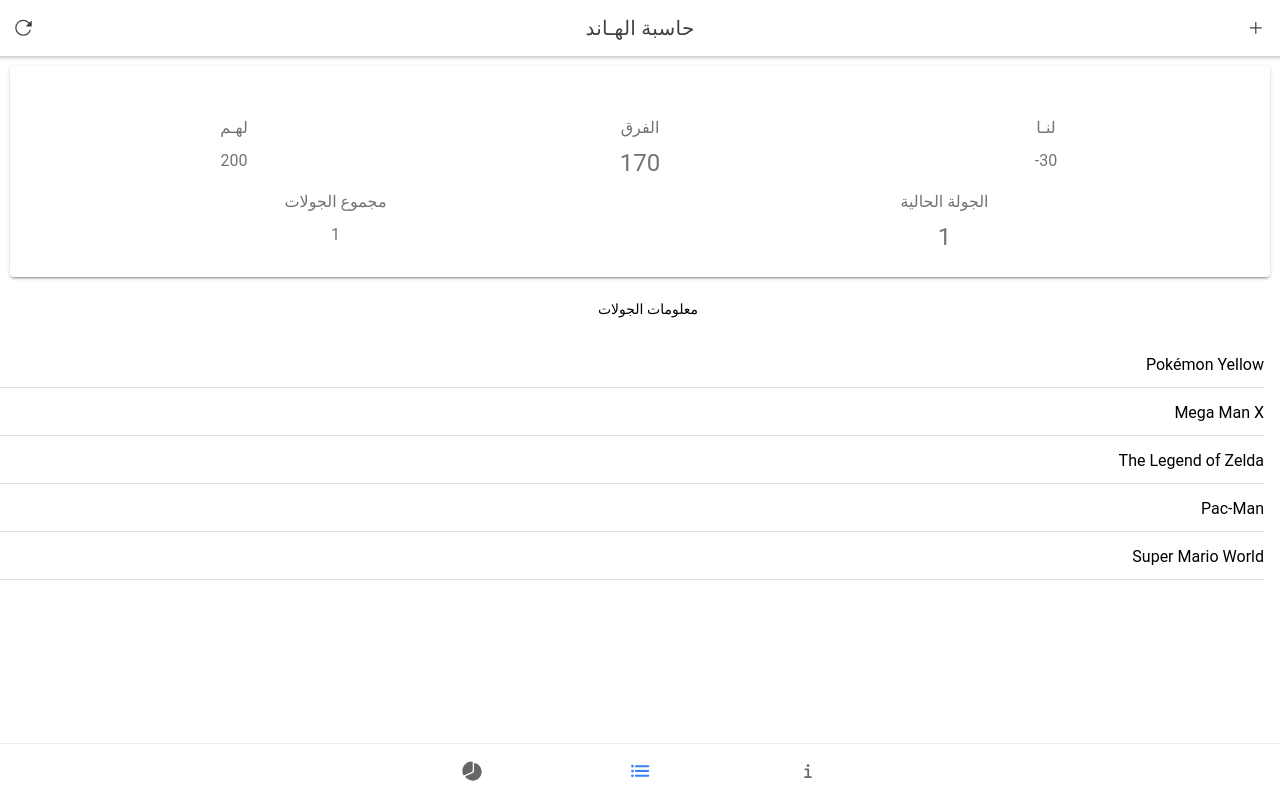
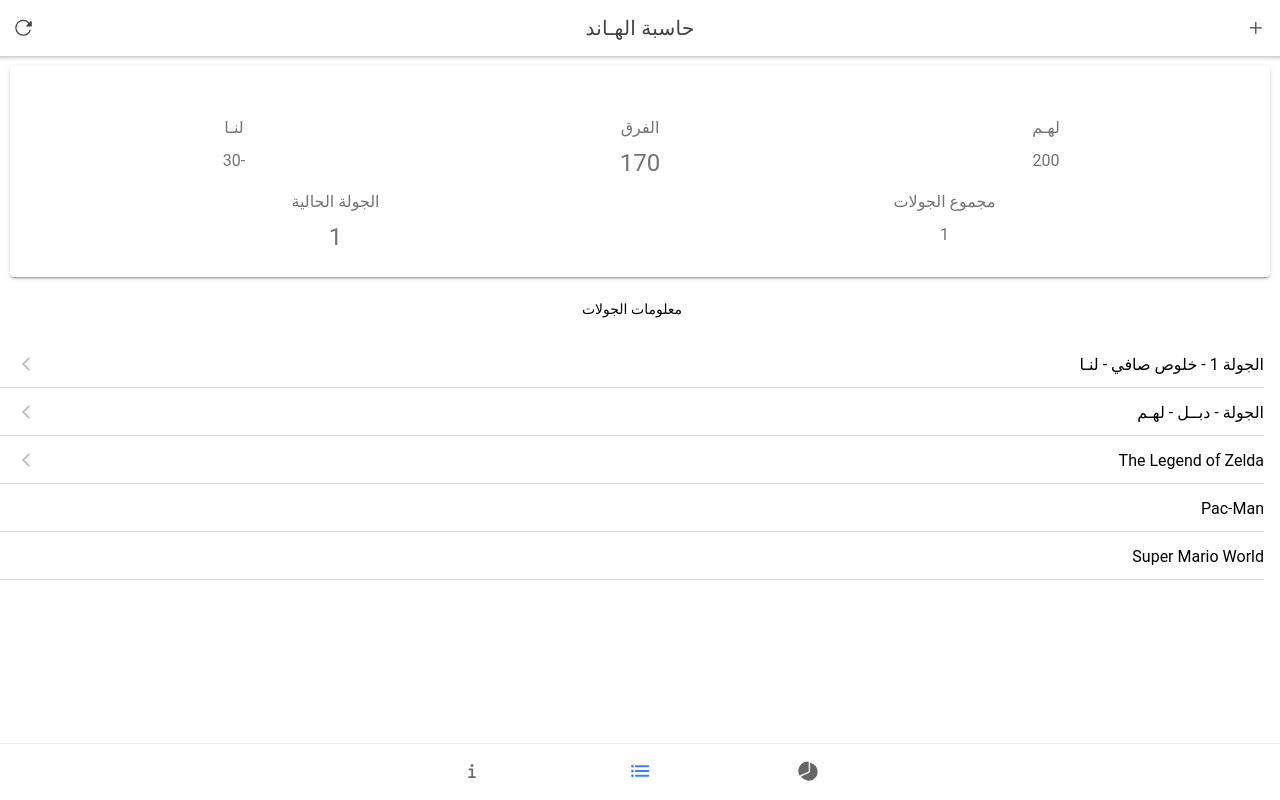
Before and after one commit to alialjowaher/react-hand-calc, a React (Create React App) app: page /tab2 in a window 1280 px wide. Built offline with nearby package versions, Linux system fonts and the light colour scheme.

Commit message:
added transprinat status bar

```diff
--- a/public/index.html
+++ b/public/index.html
@@ -1,5 +1,5 @@
 <!DOCTYPE html>
-<html lang="en">
+<html lang="en" dir="rtl">
   <head>
     <meta charset="utf-8" />
     <title>Ionic App</title>
@@ -7,10 +7,13 @@
     <base href="/" />
 
     <meta name="color-scheme" content="light dark" />
+    <meta name="apple-mobile-web-app-status-bar-style" content="default">
+
     <meta
       name="viewport"
       content="viewport-fit=cover, width=device-width, initial-scale=1.0, minimum-scale=1.0, maximum-scale=1.0, user-scalable=no"
     />
+
     <meta name="format-detection" content="telephone=no" />
     <meta name="msapplication-tap-highlight" content="no" />
 
@@ -21,7 +24,9 @@
     <!-- add to homescreen for ios -->
     <meta name="apple-mobile-web-app-capable" content="yes" />
     <meta name="apple-mobile-web-app-title" content="Ionic App" />
-    <meta name="apple-mobile-web-app-status-bar-style" content="black" />
+    <!-- <meta name="apple-mobile-web-app-status-bar-style" content="black" /> -->
+    <meta name="apple-mobile-web-app-status-bar-style" content="black-translucent">
+
   </head>
 
   <body>
--- a/src/App.tsx
+++ b/src/App.tsx
@@ -10,7 +10,7 @@
   IonTabs
 } from '@ionic/react';
 import { IonReactRouter } from '@ionic/react-router';
-import { pieChart, list, information, pieChartOutline, listCircleOutline, informationCircleOutline } from 'ionicons/icons';
+import { pieChart, list, information} from 'ionicons/icons';
 import Tab1 from './pages/Tab1';
 import Tab2 from './pages/Tab2';
 import Tab3 from './pages/Tab3';
--- a/src/pages/Tab2.tsx
+++ b/src/pages/Tab2.tsx
@@ -47,15 +47,16 @@
               </IonCard>
               <IonListHeader>
               <IonLabel className="ion-text-center">معلومات الجولات </IonLabel>
+
             </IonListHeader>
-              <IonList dir="rtl">
-            <IonItem>
-              <IonLabel>Pokémon Yellow</IonLabel>
+              <IonList>
+            <IonItem detail>
+              <IonLabel> الجولة 1 - خلوص صافي - لنـا</IonLabel>
             </IonItem>
-            <IonItem>
-              <IonLabel>Mega Man X</IonLabel>
+            <IonItem detail>
+              <IonLabel>الجولة  - دبــل - لهـم</IonLabel>
             </IonItem>
-            <IonItem>
+            <IonItem detail>
               <IonLabel>The Legend of Zelda</IonLabel>
             </IonItem>
             <IonItem>
--- a/src/theme/variables.css
+++ b/src/theme/variables.css
@@ -83,6 +83,8 @@
    */
 
   body {
+
+
     --ion-color-primary: #428cff;
     --ion-color-primary-rgb: 66,140,255;
     --ion-color-primary-contrast: #ffffff;
@@ -153,7 +155,7 @@
    */
 
   .ios body {
-    --ion-background-color: #000000;
+    /* --ion-background-color: #000000; */
     --ion-background-color-rgb: 0,0,0;
 
     --ion-text-color: #ffffff;
```
